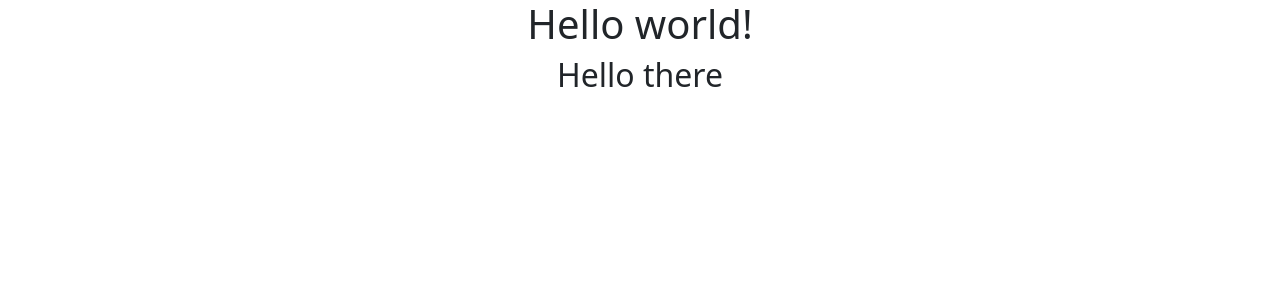
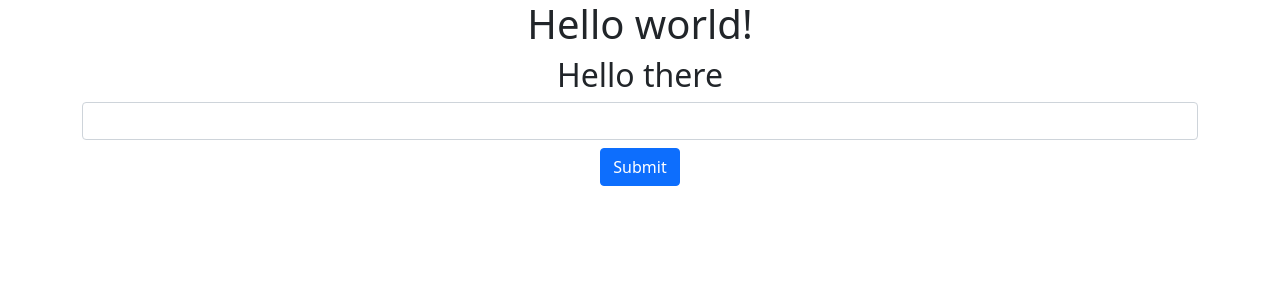
Before and after one commit to patrickga94/shopify-intern-challenge, a React (Create React App) app: page / in a window 1280 px wide. Shown: the top 300 px of the page. Built offline with nearby package versions, Linux system fonts and the light colour scheme; no server answers.

Commit message:
Adds an input form where a user can input their request to the api

```diff
--- a/src/components/InputForm.js
+++ b/src/components/InputForm.js
@@ -1,20 +1,47 @@
 import React, {useState, useEffect} from "react";
 import axios from 'axios';
 import {makeRequest} from '../api/AiRequest'
+import {Form, Button, Container} from "react-bootstrap"
 require('dotenv').config()
 const apiKey = process.env.REACT_APP_AI_APIKEY
 
 const InputForm = (props) => {
-    useEffect(() =>{
-        makeRequest("Write a poem about a dog wearing skis", apiKey)
+    const [input, setInput] = useState(null)
+    const [responses, setResponses] = useState([])
+
+
+    const handleChange= (e) => {
+        e.persist()
+        setInput(e.target.value)
+    }
+    const handleSubmit = (e) => {
+        e.preventDefault()
+        console.log("input", input)
+        makeRequest(input, apiKey)
             .then(res => {
+                console.log("full res", res.data)
                 console.log("response", res.data.choices[0].text)
             })
             .catch(console.error)
-    }, [])
+    }
+
+    // useEffect(() =>{
+    //     makeRequest(input, apiKey)
+    //         .then(res => {
+    //             console.log("full res", res.data)
+    //             console.log("response", res.data.choices[0].text)
+    //         })
+    //         .catch(console.error)
+    // }, [input])
     return (
         <>
             <h2>Hello there</h2>
+            <Container>
+                <Form onSubmit={handleSubmit}>
+                    <Form.Control name="request" type="text" onChange={handleChange}/>
+                    <Button className="mt-2" type="submit">Submit</Button>
+                </Form>
+            </Container>
         </>
     )
 }
```
